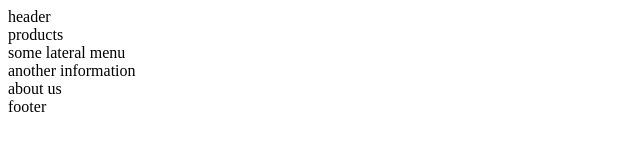
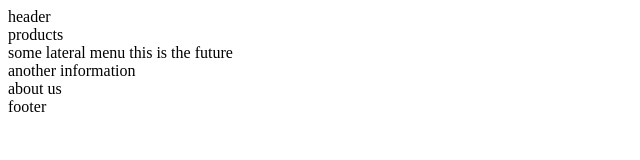
Before and after one commit to ARRIOLALEO/mayamazingshop, a plain HTML site: page index.html in a window 1280 px wide. Shown: the whole page, without its empty margins (0-640 px from the left). Drawn offline with Linux system fonts and the light colour scheme.

Commit message:
this is the future

```diff
--- a/index.html
+++ b/index.html
@@ -10,7 +10,7 @@
     <header>header</header>
     <section>
         <main>products</main>
-        <aside>some lateral menu</aside>
+        <aside>some lateral menu this is the future</aside>
     </section>
     <section>
         <article>
```
